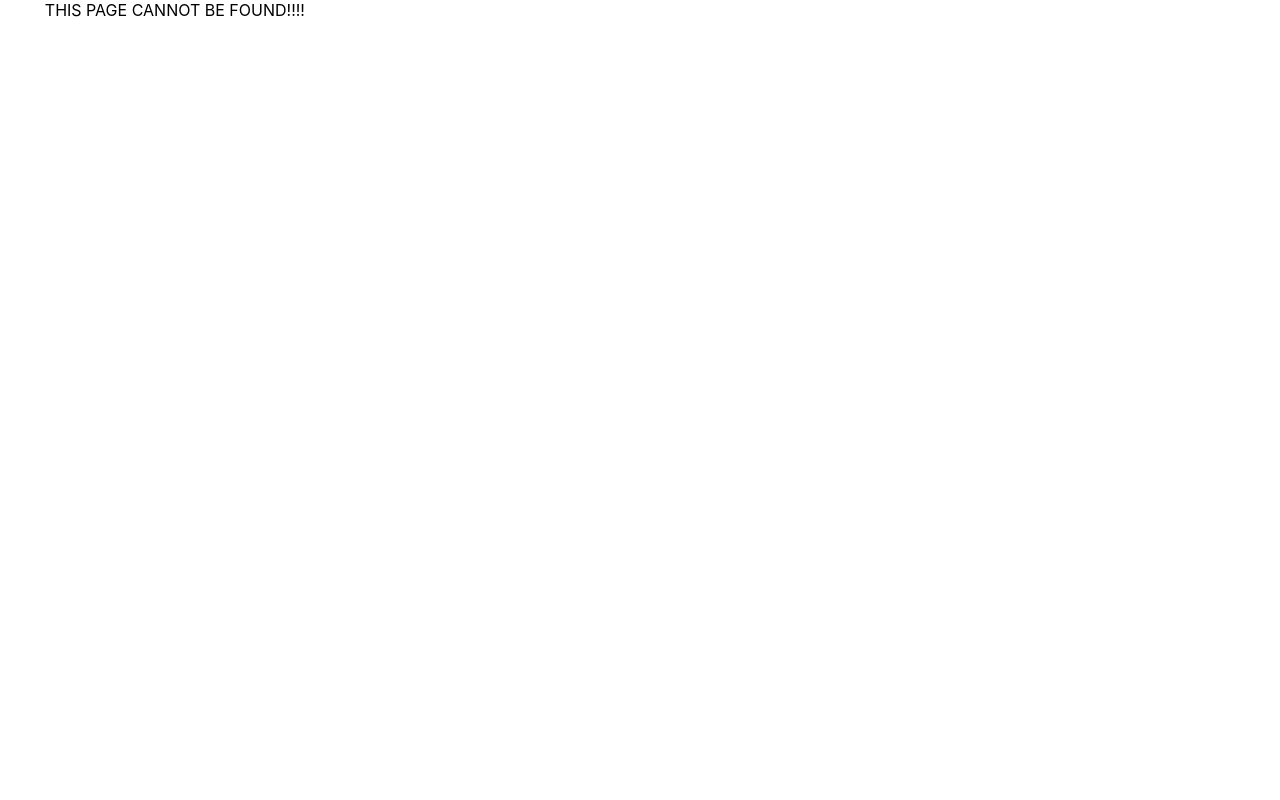
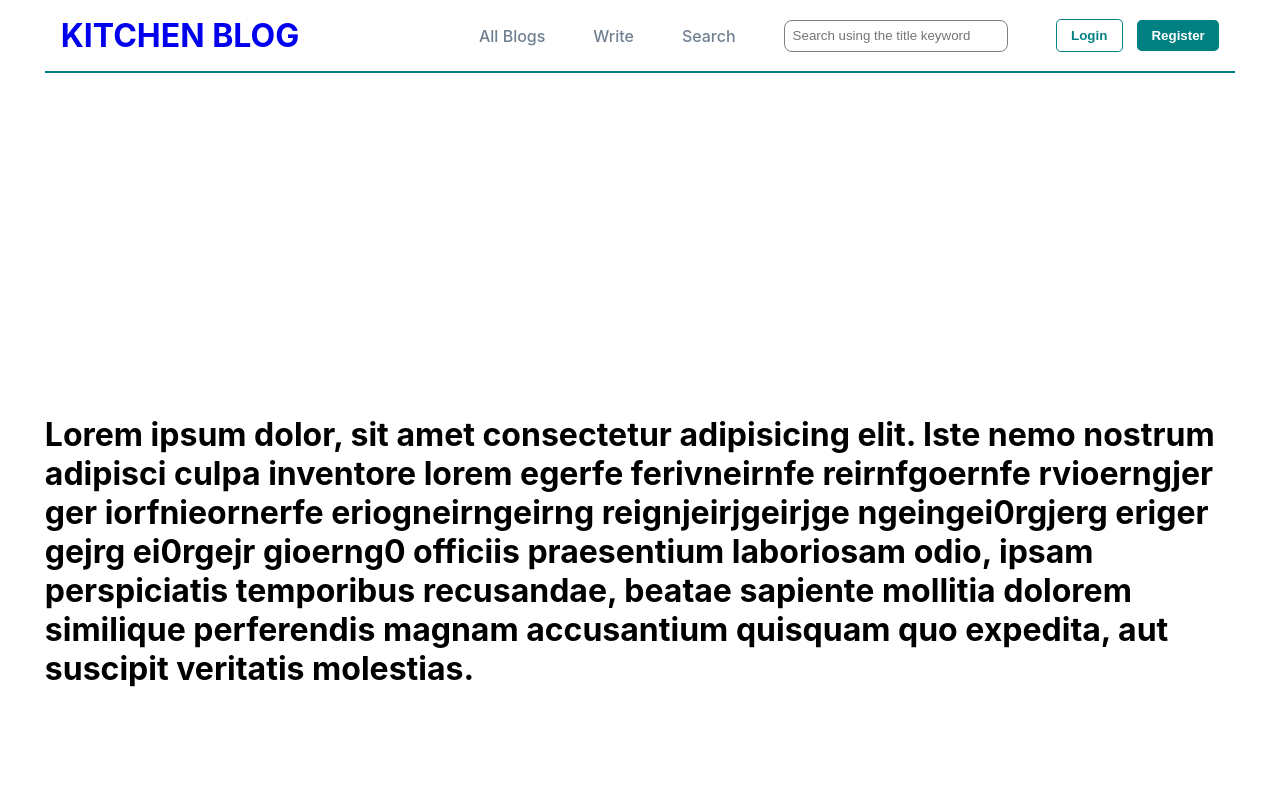
Before and after one commit to Abiona-0lushola-Jude/Kitchen-Blog, a React (Create React App) app in the folder my-app/: page / in a window 1280 px wide. Shown: the top 800 px of the page. Built offline with nearby package versions, Linux system fonts and the light colour scheme; no server answers.

Commit message:
added new style and page

```diff
--- a/my-app/src/App.js
+++ b/my-app/src/App.js
@@ -11,6 +11,7 @@ import Search from './Pages/Search'
 import EditBlog from './Pages/EditBlog'
 import axios from 'axios';
 import TestingImage from './Firebase/TestingImage';
+import PageNotFound from './Pages/PageNotFound';
 
 function App() {
 
@@ -32,7 +33,7 @@ axios.defaults.baseURL = "http://localhost:5000"
         <Route path='edit/:id' element={<EditBlog />} />
         <Route path='/search' element={< Search />} />
         <Route path='/allBlog/more' element={<Pages />} />
-        <Route path='/*' element={"THIS PAGE CANNOT BE FOUND!!!!"} />
+        <Route path='/*' element={<PageNotFound />} />
         <Route path='/testing' element={<TestingImage />} />
       </Routes>
 
--- /dev/null
+++ b/my-app/src/Pages/PageNotFound.js
@@ -0,0 +1,27 @@
+import React, { useEffect } from 'react'
+import Topnav from './Topnav'
+import Footer from './Footer'
+import { useNavigate } from 'react-router'
+
+function PageNotFound() {
+
+    const naviagte = useNavigate()
+    useEffect(()=>{
+        setTimeout(() => {
+            // return naviagte('/home')
+        }, 6000);
+    }, [])
+
+  return (
+    <div className='App container'>
+        <Topnav />
+        <div className='noPage'>
+            <h1>Lorem ipsum dolor, sit amet consectetur adipisicing elit. Iste nemo nostrum adipisci culpa inventore lorem egerfe ferivneirnfe reirnfgoernfe rvioerngjer ger iorfnieornerfe eriogneirngeirng reignjeirjgeirjge ngeingei0rgjerg eriger gejrg ei0rgejr gioerng0 officiis praesentium laboriosam odio, ipsam perspiciatis temporibus recusandae, beatae sapiente mollitia dolorem similique perferendis magnam accusantium quisquam quo expedita, aut suscipit veritatis molestias.</h1>
+
+        </div>
+        <Footer />
+    </div>
+  )
+}
+
+export default PageNotFound
--- a/my-app/src/index.css
+++ b/my-app/src/index.css
@@ -18,3 +18,11 @@ code {
   font-family: source-code-pro, Menlo, Monaco, Consolas, 'Courier New',
     monospace;
 }
+
+.noPage{
+  display: flex;
+  height: 60rem;
+  align-items: center;
+  justify-content: center;
+
+}
```
